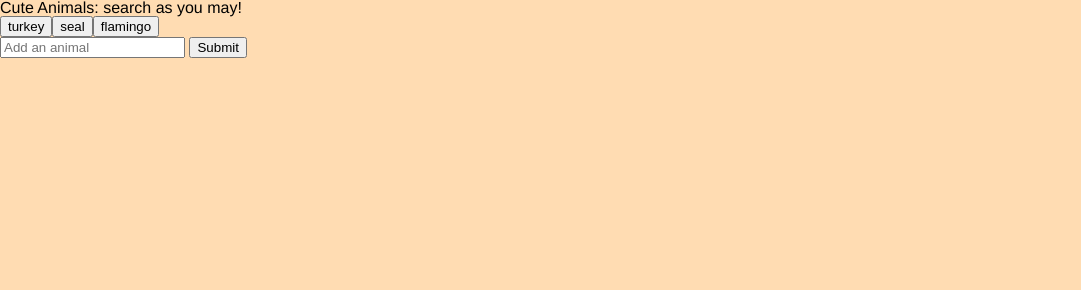
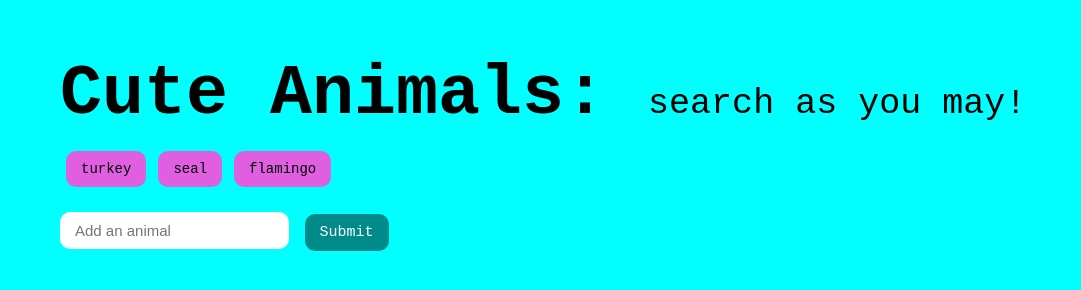
Before and after one commit to erikagonzalez64/Giftastic, a plain HTML site: page index.html in a window 1280 px wide. Shown: the whole page, without its empty margins (0-1081 px from the left). Drawn offline with nearby package versions, Linux system fonts and the light colour scheme.

Commit message:
styled my css and added it all to my html to complete my gif hw

```diff
--- a/assets/css/style.css
+++ b/assets/css/style.css
@@ -1,4 +1,93 @@
 body {
-	background: #ffdcb2;
-	font-family: Helvetica, Arial, sans-serif;
+	background: cyan;
+    font-family: 'Courier New', Courier, monospace;
+
 }
+h1 {
+	font-weight: bold;
+	font-size: 70px;
+	margin-bottom: 15px;
+}
+
+small {
+	font-weight: normal;
+	font-size: 35px;
+}
+
+.wrapper {
+	margin: 60px 0 60px 60px;
+}
+
+.animal-button {
+	font-size: 14px;
+	background: rgb(224, 94, 224);
+	border: none;
+	padding: 10px 15px;
+	margin: 6px;
+    border-radius: 10px;
+    font-family: 'Courier New', Courier, monospace;
+}
+
+.animal-button:hover, .animal-button:active {
+	background: darksalmon;
+	color: #fff;
+}
+
+#add-animal-button {
+	font-size: 15px;
+	color: #fff;
+	background: darkcyan;
+	border: none;
+	padding: 10px 15px;
+	margin: 6px;
+    border-radius: 10px;
+    font-family: 'Courier New', Courier, monospace;
+
+}
+
+#add-animal-button:hover, #add-anima-button:active {
+    background: lightblue;
+
+}
+
+#new-animal-input {
+	padding: 10px 15px;
+	font-size: 15px;
+	border: none;
+	border-radius: 10px;
+}
+
+#button-group {
+	margin-right: 20px;
+	margin-bottom: 15px;
+}
+
+.results-container {
+	display: flex;
+	flex-wrap: wrap;
+	margin-bottom: 30px;
+}
+
+.result-container {
+	margin: 30px 30px 0 0;
+}
+
+.result {
+	-webkit-border-radius: 10px;
+	-moz-border-radius: 10px;
+	border-radius: 10px;
+}
+
+.result:hover {
+	-webkit-box-shadow: 10px 10px 0px 0px rgba(0, 0, 0, 0.4);
+	-moz-box-shadow:    10px 10px 0px 0px rgba(0, 0, 0, 0.4);
+	box-shadow:         10px 10px 0px 0px rgba(0, 0, 0, 0.4);
+}
+
+p {
+	font-size: 13px;
+	font-weight: bold;
+	letter-spacing: 2px;
+	text-transform: uppercase;
+	margin: 0 0 6px 4px;
+}
```
